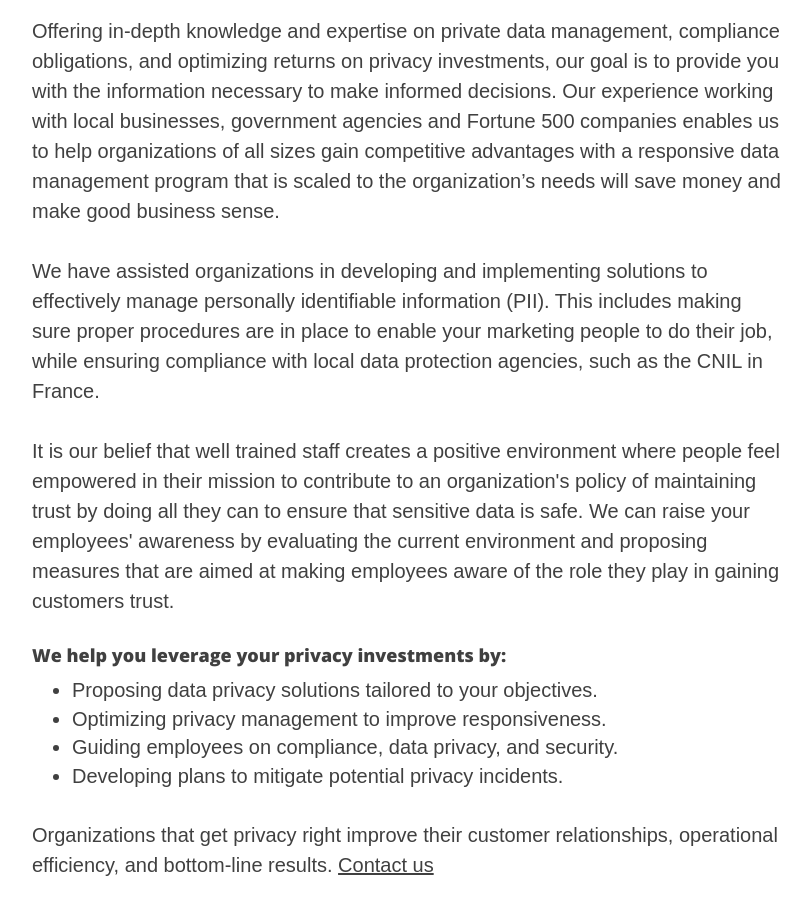
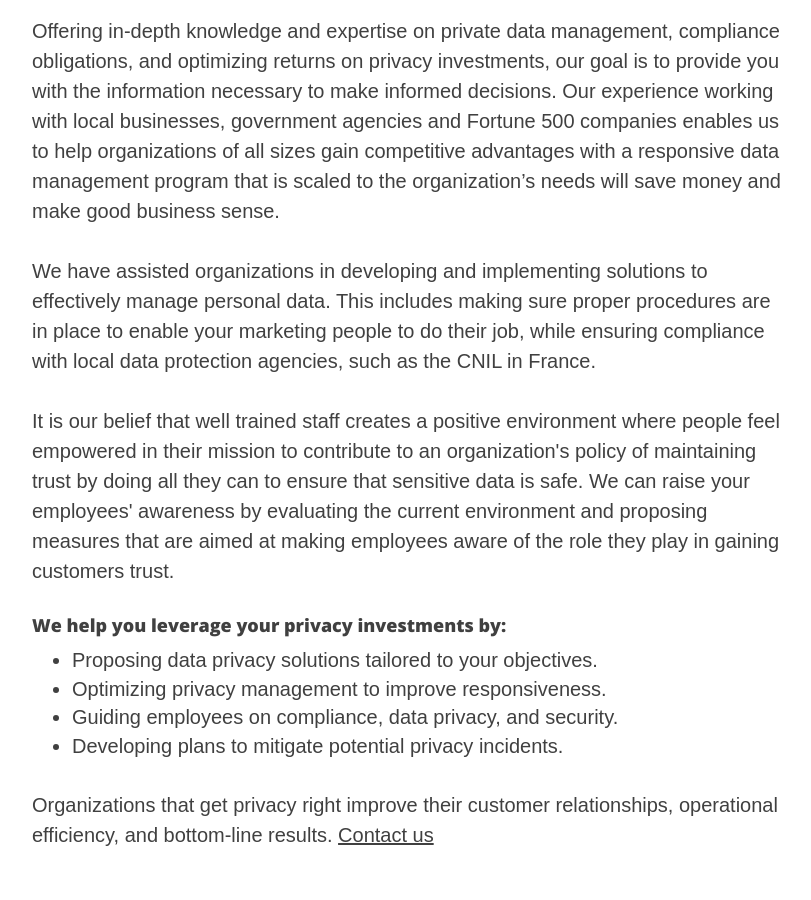
Before and after one commit to riod4/resources, a Jekyll site: the page built from about.html, in a window 1280 px wide and 900 px high, scrolled down 512 px. Shown: the whole window, without its empty margins (233-1044 px from the left). Built offline with Jekyll 4.4.1, drawn with Linux system fonts in a browser that asks for light colours; nearby versions of some CDN libraries.

Commit message:
17-02-2020 v2

```diff
--- a/about.html
+++ b/about.html
@@ -15,9 +15,9 @@ header-license: CC0 Creative Commons
    working with local businesses, government agencies and Fortune 500 companies enables us to help organizations of all sizes
    gain competitive advantages with a responsive data management program that is scaled to the organization’s needs will save
    money and make good business sense.</p>
-<p>We have assisted organizations in developing and implementing solutions to effectively manage personally identifiable
-   information (PII). This includes making sure proper procedures are in place to enable your marketing people to do their
-   job, while ensuring compliance with local data protection agencies, such as the CNIL in France.</p>
+<p>We have assisted organizations in developing and implementing solutions to effectively manage personal data. This includes
+   making sure proper procedures are in place to enable your marketing people to do their job, while ensuring compliance with
+   local data protection agencies, such as the CNIL in France.</p>
 <p>It is our belief that well trained staff creates a positive environment where people feel empowered in their mission to
    contribute to an organization's policy of maintaining trust by doing all they can to ensure that sensitive data is safe.
    We can raise your employees' awareness by evaluating the current environment and proposing measures that are aimed at
```
